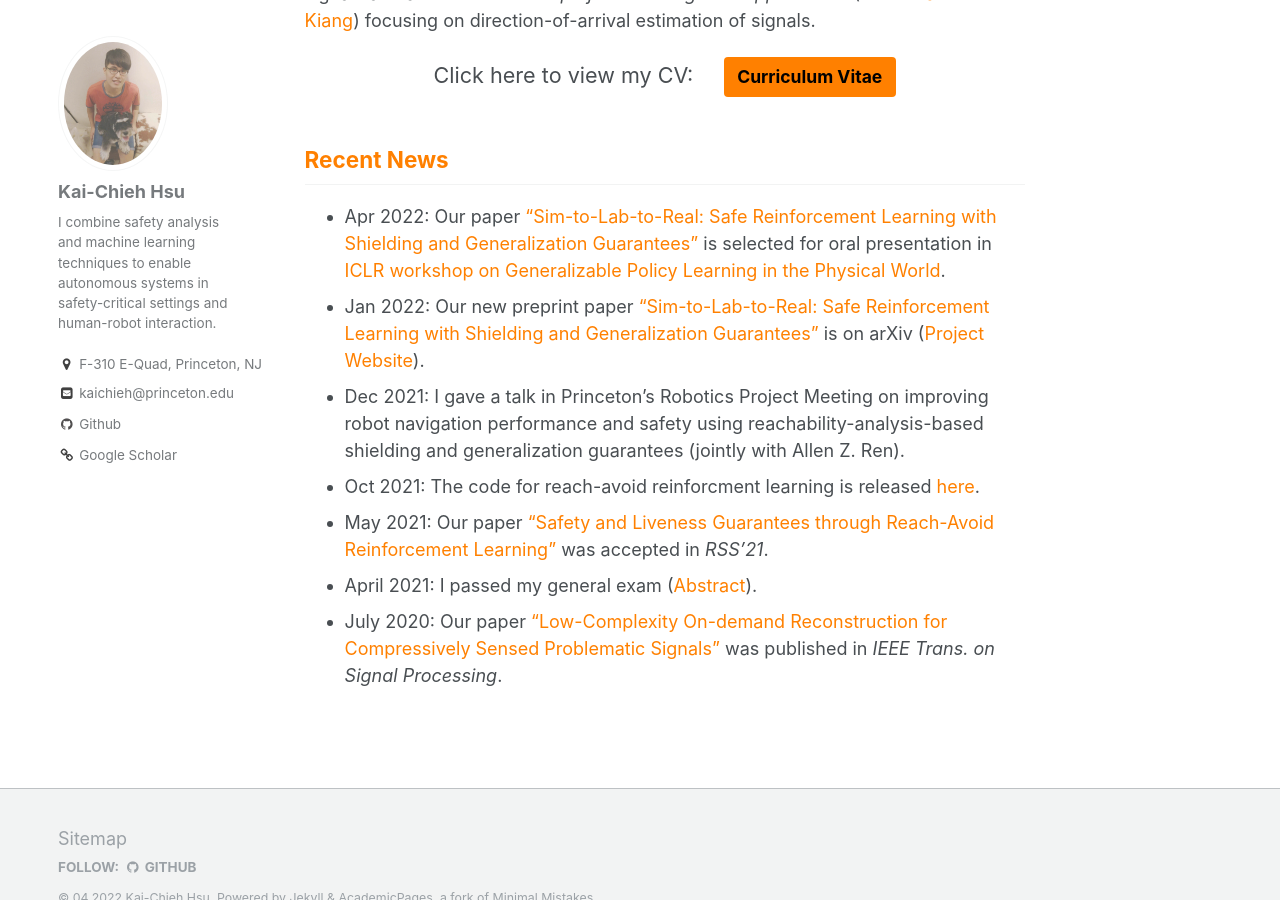
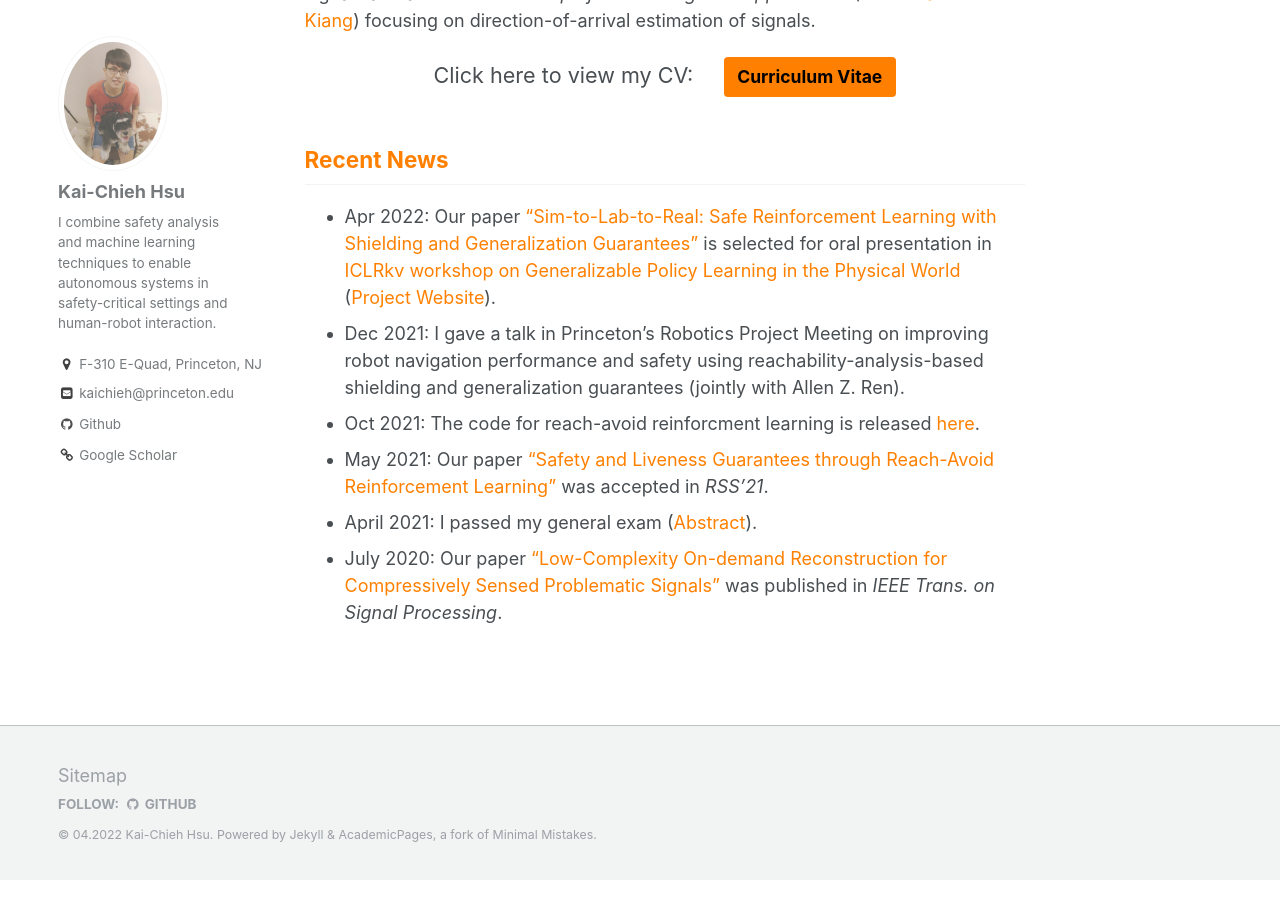
Before and after one commit to kaichiehhsu/kaichiehhsu.github.io, a Jekyll site: the page built from _pages/about.md, in a window 1280 px wide and 900 px high, scrolled down 614 px. Built offline with Jekyll 4.4.1, drawn with Linux system fonts in a browser that asks for light colours.

Commit message:
minorr: comment out arxiv

```diff
--- a/_pages/about.md
+++ b/_pages/about.md
@@ -33,8 +33,8 @@
 <h2 style="color:#ff8000">
   Recent News
 </h2>
-* Apr 2022: Our paper <a href="https://arxiv.org/abs/2201.08355" style="color: rgb(255, 128, 0)">"Sim-to-Lab-to-Real: Safe Reinforcement Learning with Shielding and Generalization Guarantees"</a> is selected for oral presentation in <a href="https://ai-workshops.github.io/generalizable-policy-learning-in-the-physical-world/" style="color: rgb(255, 128, 0)">ICLR workshop on Generalizable Policy Learning in the Physical World</a>.
-* Jan 2022: Our new preprint paper <a href="https://arxiv.org/abs/2201.08355" style="color: rgb(255, 128, 0)">"Sim-to-Lab-to-Real: Safe Reinforcement Learning with Shielding and Generalization Guarantees"</a> is on arXiv (<a href="https://sites.google.com/princeton.edu/sim-to-lab-to-real" style="color: rgb(255, 128, 0)">Project Website</a>).
+* Apr 2022: Our paper <a href="https://arxiv.org/abs/2201.08355" style="color: rgb(255, 128, 0)">"Sim-to-Lab-to-Real: Safe Reinforcement Learning with Shielding and Generalization Guarantees"</a> is selected for oral presentation in <a href="https://ai-workshops.github.io/generalizable-policy-learning-in-the-physical-world/" style="color: rgb(255, 128, 0)">ICLRkv workshop on Generalizable Policy Learning in the Physical World</a> (<a href="https://sites.google.com/princeton.edu/sim-to-lab-to-real" style="color: rgb(255, 128, 0)">Project Website</a>).
+<!-- * Jan 2022: Our new preprint paper <a href="https://arxiv.org/abs/2201.08355" style="color: rgb(255, 128, 0)">"Sim-to-Lab-to-Real: Safe Reinforcement Learning with Shielding and Generalization Guarantees"</a> is on arXiv (<a href="https://sites.google.com/princeton.edu/sim-to-lab-to-real" style="color: rgb(255, 128, 0)">Project Website</a>). -->
 * Dec 2021: I gave a talk in Princeton's Robotics Project Meeting on improving robot navigation performance and safety using reachability-analysis-based shielding and generalization guarantees (jointly with Allen Z. Ren).
 * Oct 2021: The code for reach-avoid reinforcment learning is released <a href="https://github.com/SafeRoboticsLab/safety_rl" style="color: rgb(255, 128, 0)">here</a>.
 * May 2021: Our paper <a href="https://arxiv.org/abs/2112.12288" style="color: rgb(255, 128, 0)">"Safety and Liveness Guarantees through Reach-Avoid Reinforcement Learning"</a> was accepted in *RSS'21*.
```
